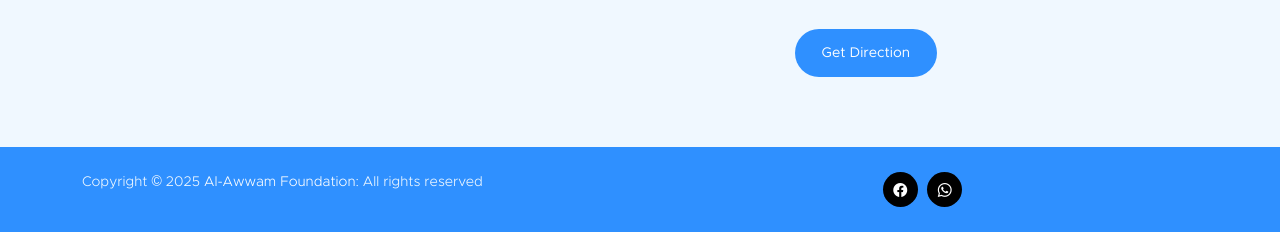
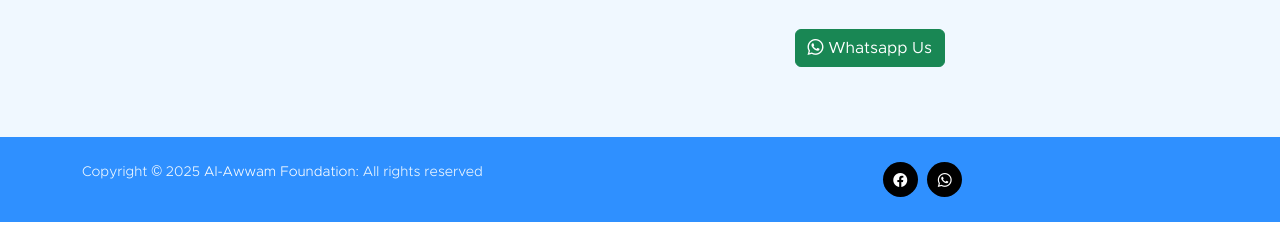
Before and after one commit to Shadidu-Waako/al-awwam, a plain HTML site: page activities.html in a window 1280 px wide. Shown: the part 2549-2781 px from the top of the page. Drawn offline with Linux system fonts and the light colour scheme.

Commit message:
changed get direction to a whatsapp link

```diff
--- a/activities.html
+++ b/activities.html
@@ -391,7 +391,7 @@
                             Kadenge Budaka, Uganda
                         </p>
 
-                        <a href="#" class="custom-btn btn mt-3">Get Direction</a>
+                        <a href="https://wa.me/256743553506" target="_blank" class="btn-success btn mt-3 bi-whatsapp"> Whatsapp Us</a>
                     </div>
                 </div>
             </div>
```
Also changed, not shown: donate.html (+1 -1 lines), gallery.html (+1 -1 lines), index.html (+1 -1 lines).
